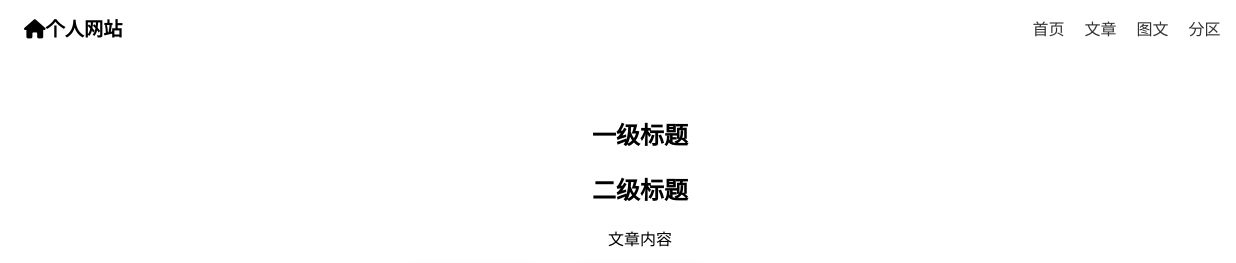
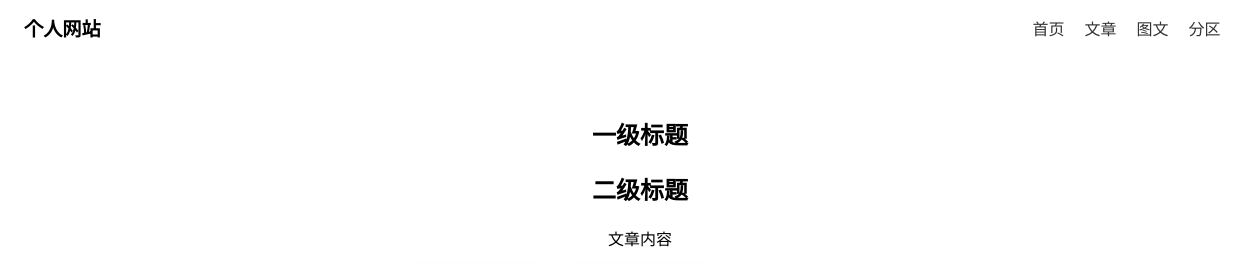
Before and after one commit to mantoujun12/mantoujun12.github.io, an Eleventy site: page docs/test-doc.md in a window 1280 px wide. Shown: the top 263 px of the page, 0-1236 px from the left. Built offline with nearby package versions, Linux system fonts and the light colour scheme; Eleventy itself is replaced by a stand-in of ours; files that its build step writes are made by us from their sources; a small style sheet from the web is missing.

Commit message:
style: 移除导航标题旁的首页图标
统一移除多个页面导航标题中的fa-house图标，优化页面视觉效果

```diff
--- a/docs/_includes/main.njk
+++ b/docs/_includes/main.njk
@@ -21,7 +21,7 @@
     <header>
         <input type="checkbox" id="nav-toggle" hidden>
         <label for="nav-toggle" class="nav-hamburger"><i class="fa-solid fa-bars"></i></label>
-        <div class="nav-title"><i class="fa-solid fa-house"></i>个人网站</div>
+        <div class="nav-title">个人网站</div>
         <nav>
             <div class="nav-btns">
                 <a href="/">首页</a>
```
Also changed, not shown: index.html (+1 -1 lines), pages/test-doc/index.html (+1 -1 lines).
